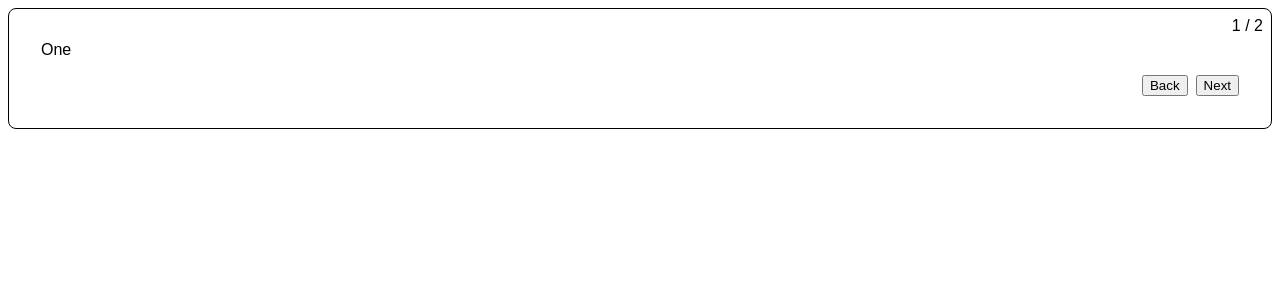
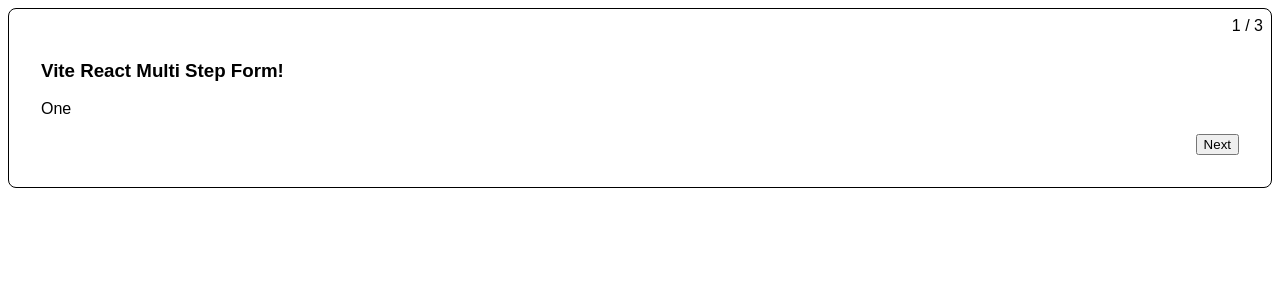
Before and after one commit to yewtree8/multistep-form-typescript, a React (Vite) app: page / in a window 1280 px wide. Shown: the top 300 px of the page. Built offline with nearby package versions, Linux system fonts and the light colour scheme.

Commit message:
feat(master) multi step logic switches

```diff
--- a/src/App.tsx
+++ b/src/App.tsx
@@ -4,13 +4,14 @@
 function App() {
 
   const {
-    steps, stepIndex, step, isFirstStep
-  } = useMultistepForm([<div>One</div>,<div>Two</div>]);
+    steps, stepIndex, step, isFirstStep, back, next, isLastStep
+  } = useMultistepForm([<div>One</div>,<div>Two</div>,<div>Three</div>]);
+
 
   return (
     <div className="formWrapper">
 
-      {/* <h3>Vite React Multi Step Form!</h3> */}
+      <h3>Vite React Multi Step Form!</h3>
 
       <form>
 
@@ -18,10 +19,9 @@
           {stepIndex + 1} / {steps.length}
         </div>
           {step}
-
         <div className="buttonWrapper">
-          {!isFirstStep && <button>Back</button>}
-          <button>Next</button>
+          {!isFirstStep && <button type='button' onClick={back}>Back</button>}
+          <button type='button' onClick={next}>{isLastStep ? 'Finish' : 'Next'}</button>
         </div>
       </form>
     </div>
--- a/src/hooks/useMultiStepForm.ts
+++ b/src/hooks/useMultiStepForm.ts
@@ -28,7 +28,8 @@
     step: steps[stepIndex],
     goToStep,
     steps,
-    isFirstStep : stepIndex !== 0,
+    isFirstStep : stepIndex === 0,
+    isLastStep : stepIndex === steps.length -1,
     next,
     back
 }
```
